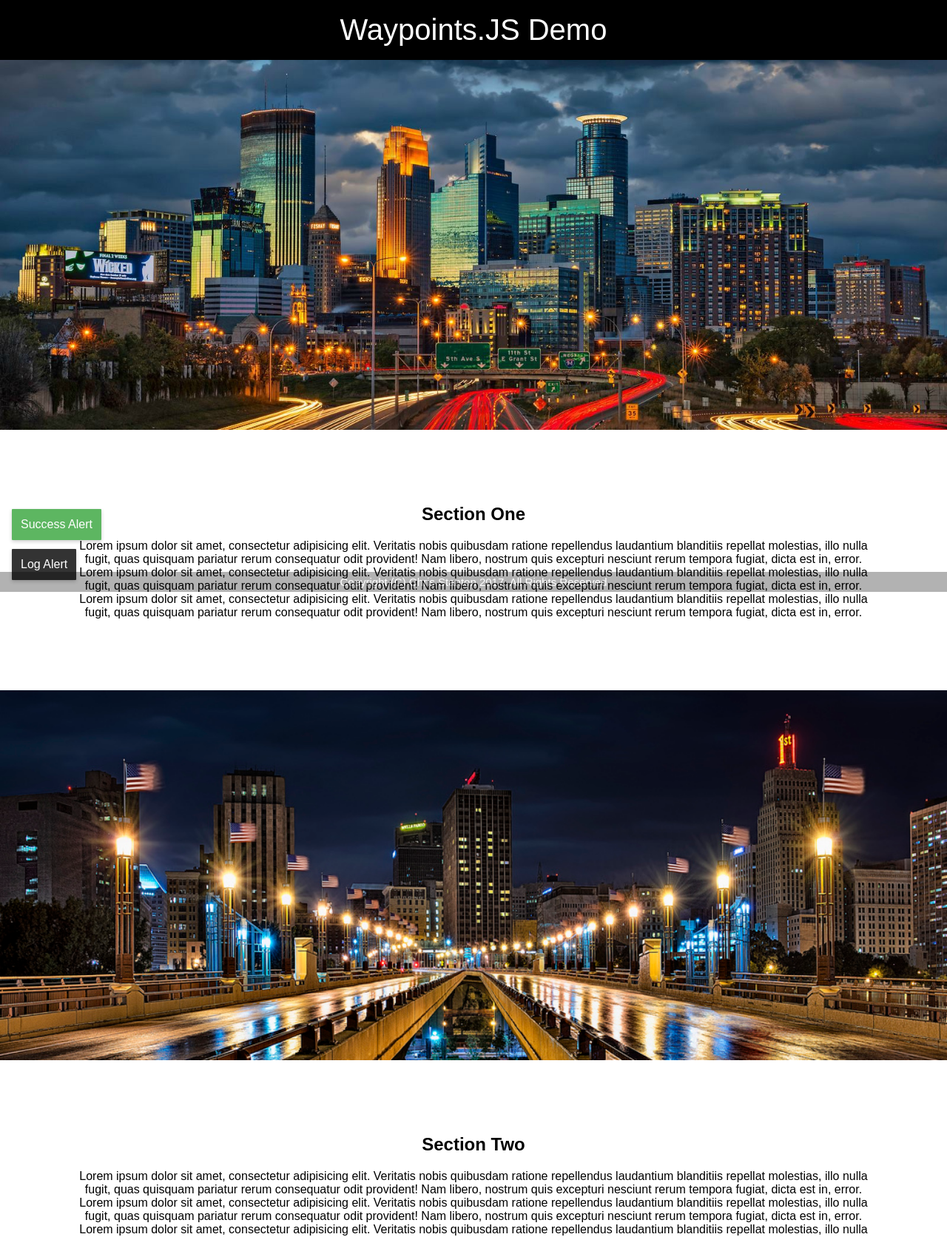
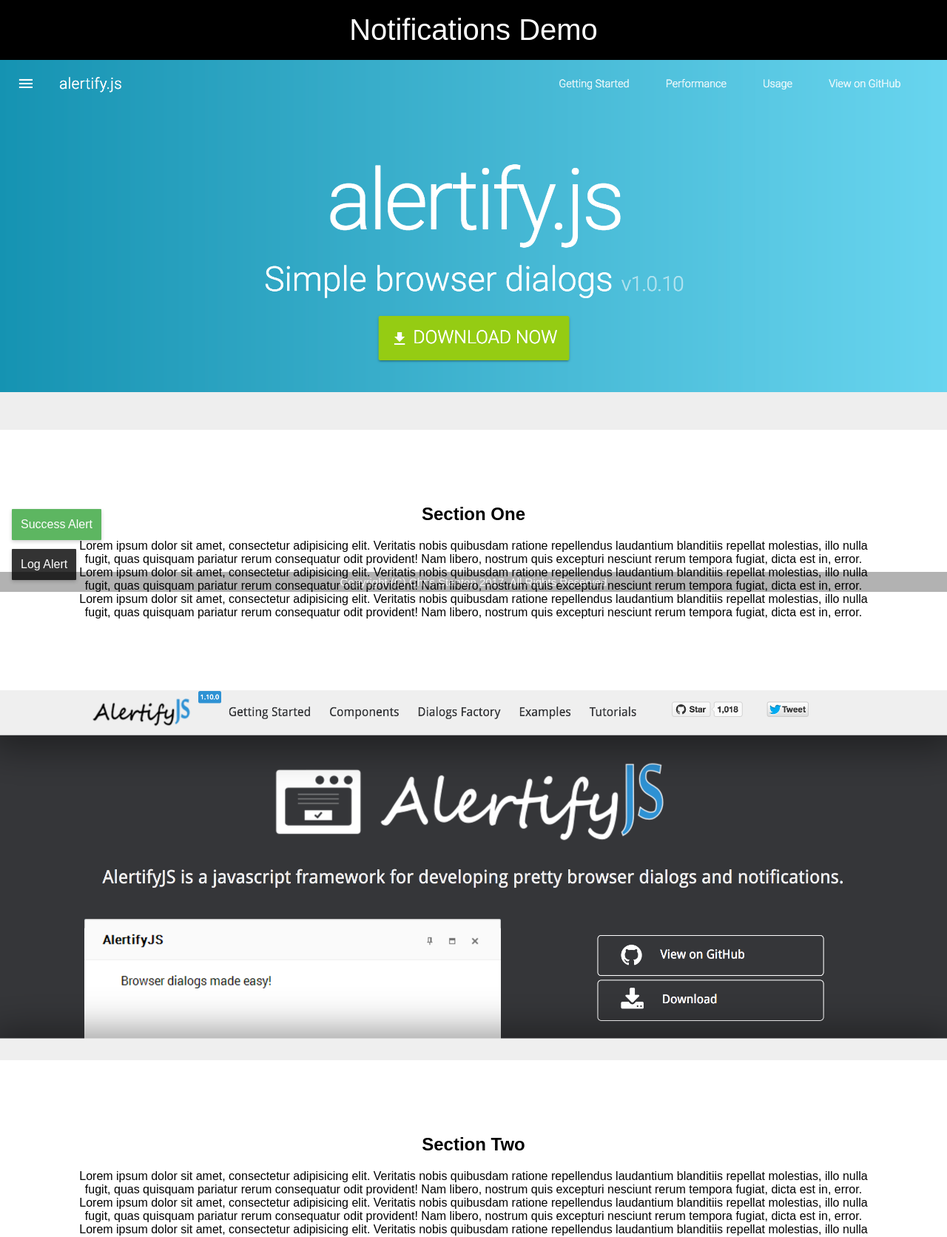
Before and after one commit to chris-stanton/APP-notifications-demo, a PHP site: page / in a window 1280 px wide. Shown: the top 1672 px of the page at 74% size. Run offline with PHP 8.4, Linux system fonts and the light colour scheme; some libraries are stand-ins or nearby versions.

Commit message:
added screenshots

```diff
--- a/public/index.html
+++ b/public/index.html
@@ -5,14 +5,19 @@
     <meta charset="UTF-8">
     <meta name="viewport" content="width=device-width, initial-scale=1.0">
     <meta http-equiv="X-UA-Compatible" content="ie=edge">
+      <!-- alertify.js -->
       <link rel="stylesheet" href="../public/styles/alertify.css">
+      <!-- alertify JS -->
+      <link rel="stylesheet" href="{PATH}/alertify.min.css">
+      <link rel="stylesheet" href="{PATH}/themes/default.min.css">
+      <!-- stylesheet -->
       <link rel="stylesheet" href="../public/styles/styles.css">
-        <title> Waypoints.JS Demo </title>
+        <title> Notifications Demo </title>
   </head>
   <body>
 
-    <header> Waypoints.JS Demo </header>
-    <div class="header-background"> Waypoints.JS Demo </div>
+    <header> Notifications Demo </header>
+    <div class="header-background"> Notifications Demo </div>
 
     <main class="main-container">
 
@@ -109,7 +114,12 @@
   </body>
 <!-- scripts are below the body because the HTML needs to render before the javascript runs.
 Console will log "handler undefined otherwise"   -->
+
+  <!-- alertify.js -->
   <script type="text/javascript" src="../public/assets/vendors/alertify.js"></script>
   <script type="text/javascript" src="../public/assets/vendors/noframework.waypoints.min.js"></script>
+  <!-- alertify JS -->
+  <script src="{PATH}/alertify.min.js"></script>
+  <!-- Javascript -->
   <script type="text/javascript" src="../public/scripts/client.js"></script>
 </html>
--- a/public/styles/styles.css
+++ b/public/styles/styles.css
@@ -60,19 +60,19 @@
 }
 
 .waypoint-one {
-  background-image: url('../assets/images/background-one.png');
+  background-image: url('../assets/images/alertifyDotJS.png');
 }
 
 .waypoint-two {
-  background-image: url('../assets/images/background-two.png');
+  background-image: url('../assets/images/alertifyJS.png');
 }
 
 .waypoint-three {
-  background-image: url('../assets/images/background-four.png');
+  background-image: url('../assets/images/sweetAlert2.png');
 }
 
 .waypoint-four {
-  background-image: url('../assets/images/background-one.png');
+  background-image: url('../assets/images/alertifyDotJS.png');
 }
 
 footer {
```
Also changed, not shown: public/assets/images/alertifyDotJS.png (added), public/assets/images/alertifyJS.png (added), public/assets/images/background-four.png (deleted), public/assets/images/background-one.png (deleted), public/assets/images/background-three.png (deleted), public/assets/images/background-two.png (deleted), public/assets/images/sweetAlert2.png (added), 3 other files.
